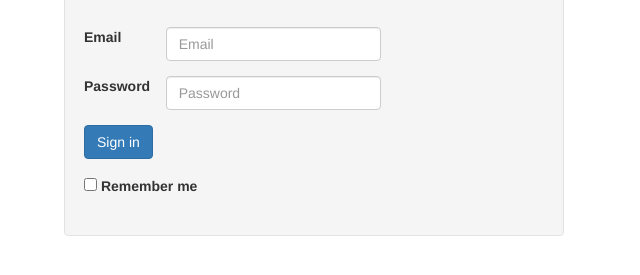
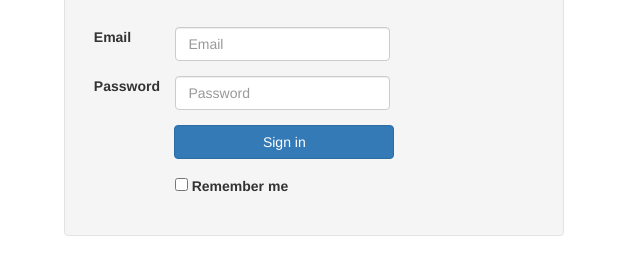
Before and after one commit to Omoyi/paintings-genics, a plain HTML site: page paintings-genics/sign.html in a window 1280 px wide. Shown: the part 147-422 px from the top of the page, without its empty margins (0-640 px from the left). Drawn offline with nearby package versions, Linux system fonts and the light colour scheme.

Commit message:
create a new file

```diff
--- a/paintings-genics/style.css
+++ b/paintings-genics/style.css
@@ -4,6 +4,19 @@ h1{
   font-weight:bold;
   font-family: Cambria, Cochin, Georgia, Times, 'Times New Roman', serif;
 }
-#mail,#code{
-
+#mail,#code,#first,#last{
+  margin-left:2%;
 }
+#me{
+  margin-left:24%;
+}
+#sign{
+  width:220px;
+  margin-left:42%;
+}
+.person{
+  width:20%;
+}
+#register{
+  margin-left:24%;
+}
```
Also changed, not shown: paintings-genics/images/avatar.png (added), paintings-genics/meetus.html (added).
